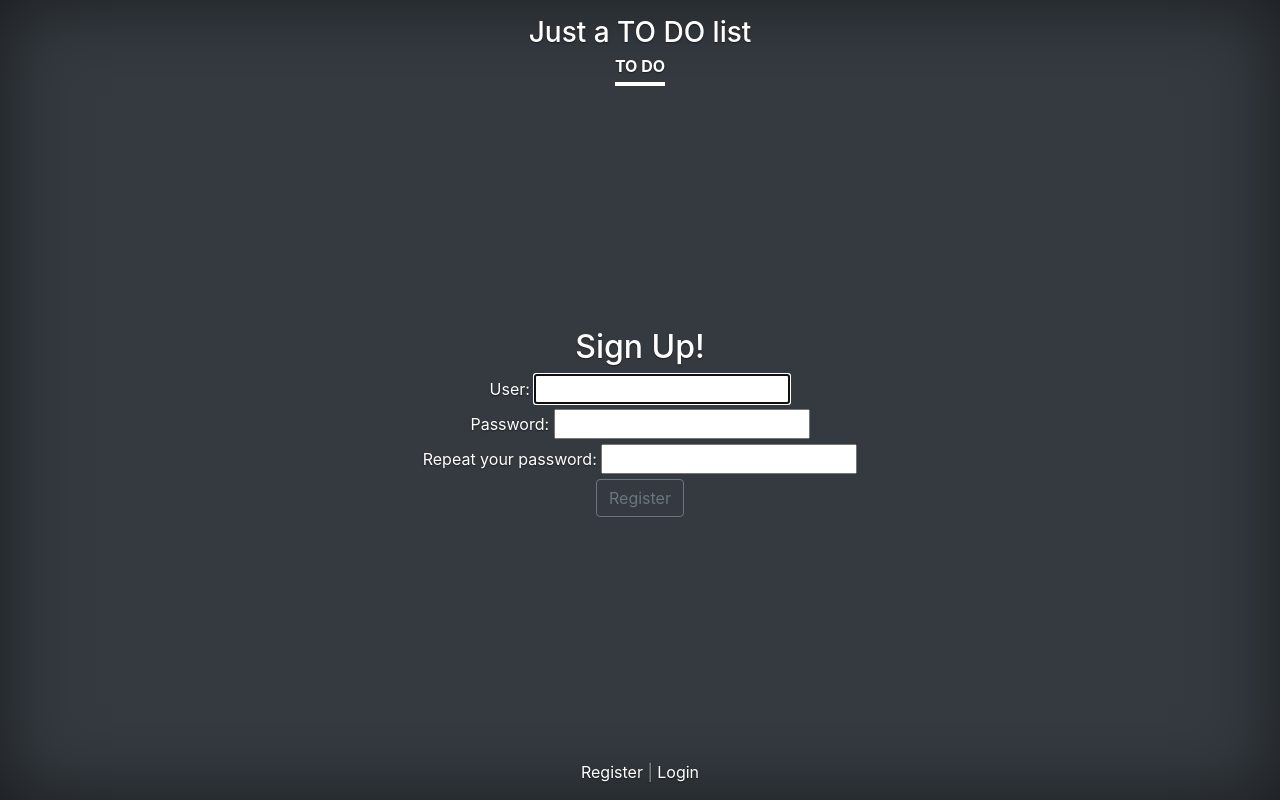
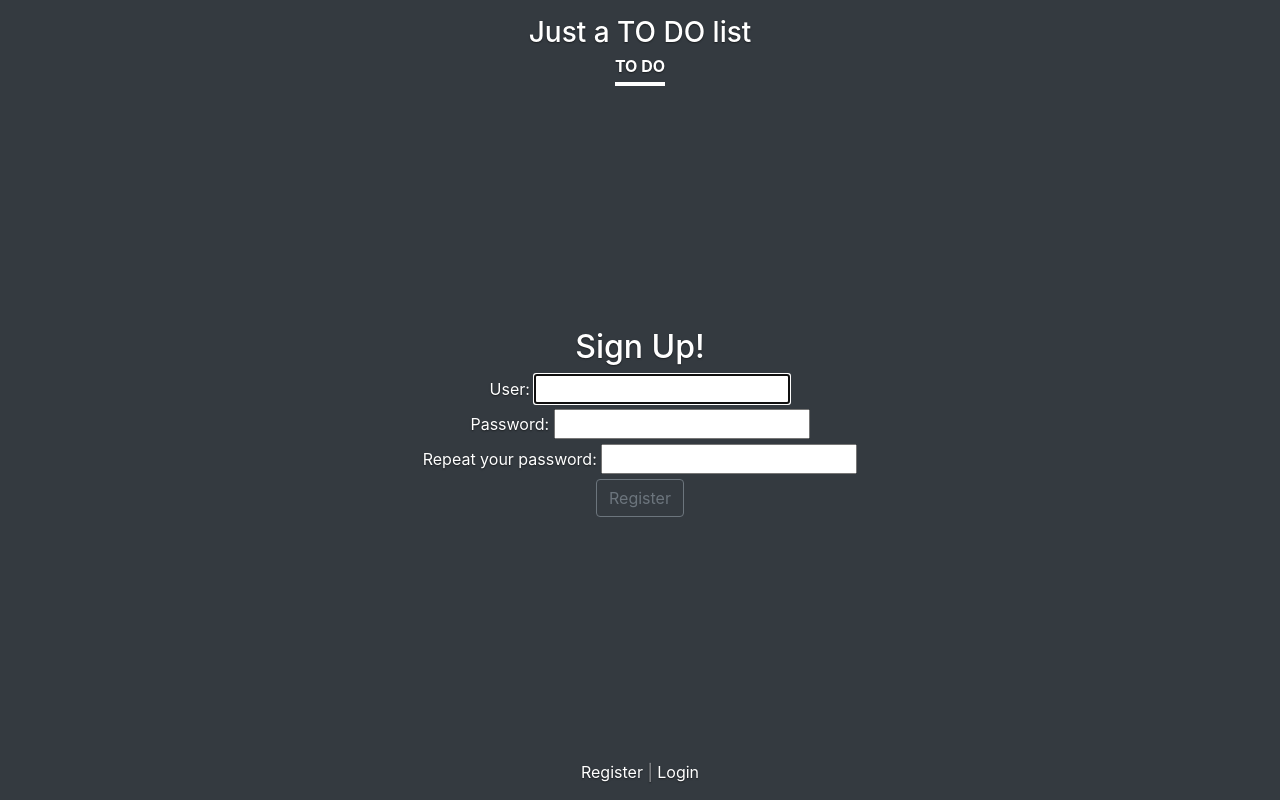
Before and after one commit to matiasduran/to-do-list, a Django app: page /register/ in a window 1280 px wide. Run offline with Django 3.2, Linux system fonts and the light colour scheme; some libraries are stand-ins or nearby versions.

Commit message:
remove bottom shadow in the layout

```diff
--- a/to_do_list/task_app/static/task_app/css/cover.css
+++ b/to_do_list/task_app/static/task_app/css/cover.css
@@ -67,7 +67,7 @@ color: #fff;
 
 body {
   text-shadow: 0 .05rem .1rem rgba(0, 0, 0, .5);
-  box-shadow: inset 0 0 5rem rgba(0, 0, 0, .5);
+  /* box-shadow: inset 0 0 5rem rgba(0, 0, 0, .5);*/
 }
 
 /* unvisited link */
```
